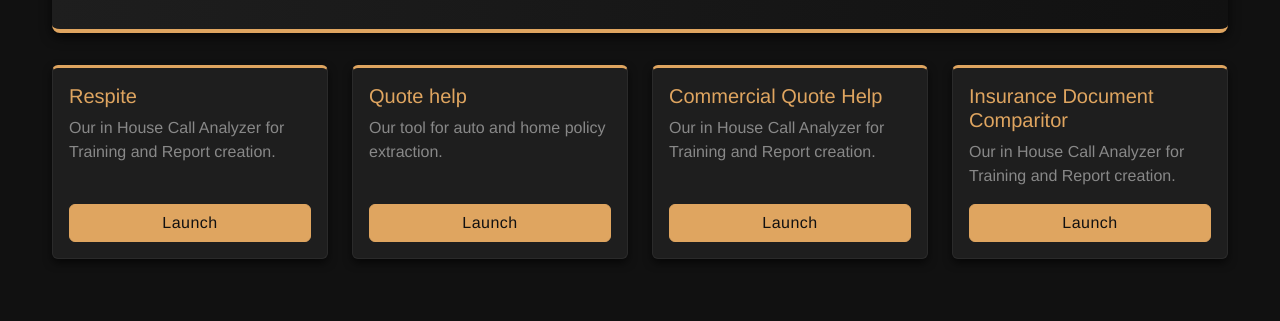
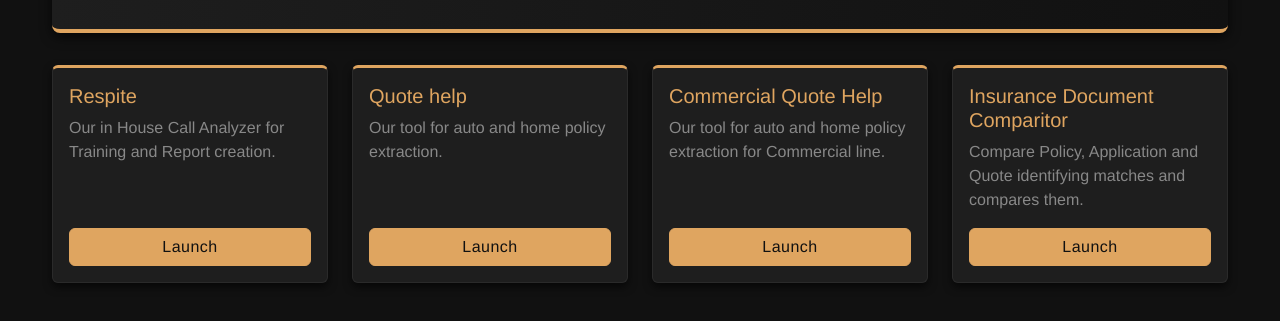
Before and after one commit to Syed-muff/tool-dashboard, a plain HTML site: page index.html in a window 1280 px wide. Shown: the part 147-468 px from the top of the page. Drawn offline with nearby package versions, Linux system fonts and the light colour scheme; a script that the page names is missing.

Commit message:
added more tools

```diff
--- a/index.html
+++ b/index.html
@@ -140,7 +140,7 @@
           <div class="card-body d-flex flex-column">
             <h5 class="card-title">Commercial Quote Help</h5>
             <p class="card-text">
-              Our in House Call Analyzer for Training and Report creation.
+              Our tool for auto and home policy extraction for Commercial line.
             </p>
             <a
               href="http://192.168.4.39:7001/"
@@ -158,7 +158,7 @@
           <div class="card-body d-flex flex-column">
             <h5 class="card-title">Insurance Document Comparitor</h5>
             <p class="card-text">
-              Our in House Call Analyzer for Training and Report creation.
+              Compare Policy, Application and Quote identifying matches and compares them.
             </p>
             <a
               href="http://192.168.4.39:2001/"
```
